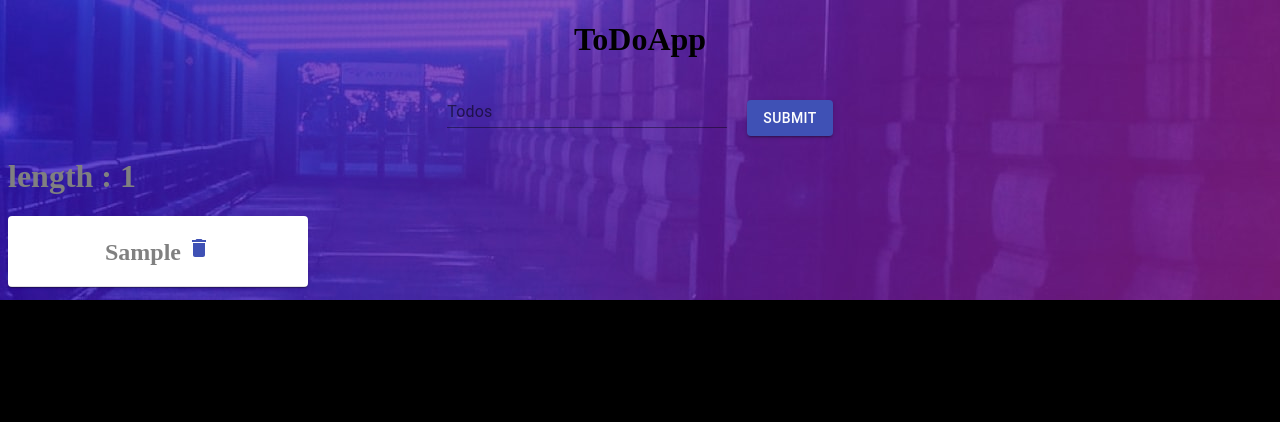
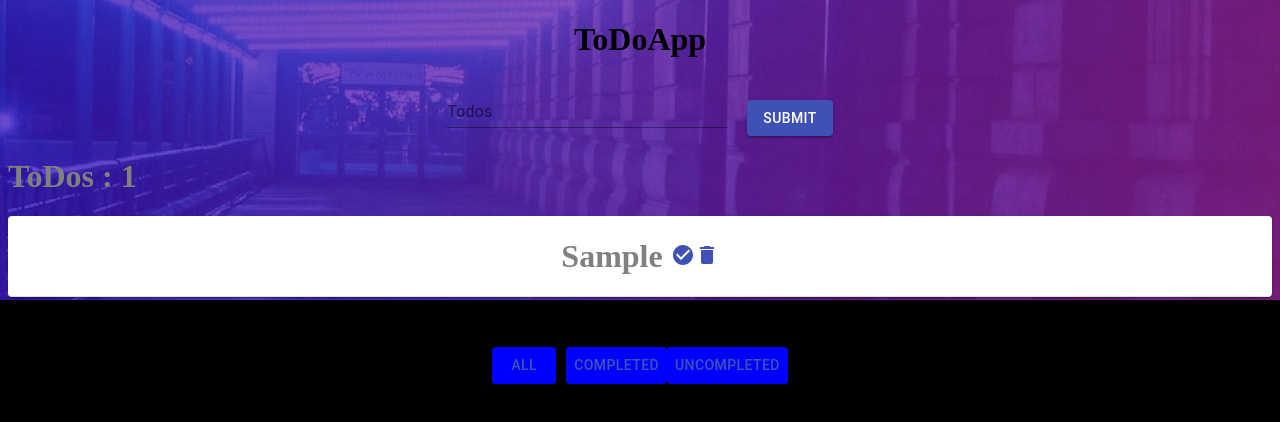
Before and after one commit to nav-commits/TodoApp, a React (Create React App) app: page / in a window 1280 px wide. Both pictures are taken after typing "Sample" into the empty fields and a click on the button "SUBMIT". Shown: the top 422 px of the page. Built offline with nearby package versions, Linux system fonts and the light colour scheme.

Commit message:
AddedNewFunctionality

```diff
--- a/package.json
+++ b/package.json
@@ -1,6 +1,6 @@
 {
   "name": "todoapp",
-  "version": "0.1.4",
+  "version": "0.1.5",
   "private": true,
   "dependencies": {
     "@material-ui/core": "^4.12.3",
--- a/src/Components/SearchToDo.jsx
+++ b/src/Components/SearchToDo.jsx
@@ -1,38 +1,64 @@
 import "../App.css";
-import { Grid, TextField, Button, Card, Divider } from "@material-ui/core";
+import {
+  Grid,
+  TextField,
+  Button,
+  Card,
+  Divider,
+  Typography,
+} from "@material-ui/core";
 import { makeStyles } from "@material-ui/core/styles";
 import React, { useEffect, useState } from "react";
 import DeleteIcon from "@material-ui/icons/Delete";
+import CheckCircleIcon from "@material-ui/icons/CheckCircle";
 
 const useStyles = makeStyles({
   root: {
     color: "black",
   },
   Card: {
-    width: "300px",
+    width: "100%",
+  },
+  lineAcross: {
+    textDecoration: "line-through",
   },
 });
 
 const SearchToDo = () => {
   const [text, setText] = useState("");
   const [todos, setToDos] = useState([]);
+  // const [status, SetStatus] = useState("All");
+  // const [filtered, setFiltered] = useState([]);
   const classes = useStyles();
 
-  useEffect(
-    () => {
-      getToDos()
-    },[]
-  )
+  // filter todos
+  // useEffect(() => {
+  //   filterFunction()
+  // }, [todos,status]);
 
-  useEffect(
-    () => {
-      saveToDos();
-    },
-    [todos]
-  );
+  useEffect(() => {
+    getToDos();
+  }, []);
+
+  useEffect(() => {
+    saveToDos();
+  }, [todos]);
 
   const handleChange = (event) => {
     setText(event.target.value);
+  };
+
+  const filterFunction = (e) => {
+    const targetFilter = e.target.value
+    if (targetFilter === "All") {
+     setToDos(todos);
+    } else if (targetFilter === "Completed") {
+      const completedToDos = todos.filter((todo) => todo.completed === true);
+      setToDos(completedToDos)
+    } else if (targetFilter === "UnCompleted") {
+      const unCompletedToDos = todos.filter((todo) => todo.completed === false);
+      setToDos(unCompletedToDos)
+    }
   };
 
   const handleSubmit = () => {
@@ -50,16 +76,28 @@ const SearchToDo = () => {
     setToDos(updatedList);
   };
 
+  const completeHandler = (oldtodo) => {
+    setToDos(
+      todos.map((item) => {
+        if (item.id === oldtodo) {
+          return { ...item, completed: !item.completed };
+        }
+        return item;
+      })
+    );
+  };
+
+  // save todos in localstorage
   const saveToDos = () => {
     localStorage.setItem("todos", JSON.stringify(todos));
   };
-
+  // get todos from localstorage
   const getToDos = () => {
     if (localStorage.getItem("todos") === null) {
       localStorage.setItem("todos", JSON.stringify([]));
     } else {
-      const localStorageToDos = localStorage.setItem("todos", JSON.stringify(todos));
-      setToDos(localStorageToDos)
+      const localStorageToDos = JSON.parse(localStorage.getItem("todos"));
+      setToDos(localStorageToDos);
     }
   };
   console.log(todos);
@@ -97,26 +135,60 @@ const SearchToDo = () => {
           alignItems: "flex-start",
         }}
       >
-        <h1 style={{ color: "grey" }}> length : {todos.length}</h1>
+        <h1 style={{ color: "grey" }}> ToDos : {todos.length}</h1>
       </div>
       {/* render the todos list */}
       <Card className={classes.Card}>
         {todos.map((todo) => {
           return (
             <div key={todo.id}>
-              <h2 style={{ color: "grey" }}>
+              <h1
+                className={todo.completed ? classes.lineAcross : null}
+                style={{ color: "grey" }}
+              >
                 {todo.text}{" "}
+                <CheckCircleIcon
+                  color={todo.completed ? 'secondary' : "primary"}
+                  style={{ cursor: "pointer" }}
+                  onClick={() => completeHandler(todo.id)}
+                />
                 <DeleteIcon
                   style={{ cursor: "pointer" }}
                   onClick={() => deleteHandler(todo.id)}
                   color="primary"
                 />
-              </h2>
+              </h1>
               <Divider orientation="horizontal" />
             </div>
           );
         })}
       </Card>
+      <div style={{ marginTop: "50px" }}>
+        <Button
+          style={{ backgroundColor: "blue", marginRight: "10px" }}
+          color="primary"
+          onClick={filterFunction}
+          value='All'
+        >
+          All
+        </Button>
+        <Button
+          onClick={filterFunction}
+          style={{ backgroundColor: "blue" }}
+          color="primary"
+          value='Completed'
+        >
+          Completed
+        </Button>
+        <Button
+          onClick={filterFunction}
+          style={{ backgroundColor: "blue" }}
+          color="primary"
+          value='UnCompleted'
+        >
+          UnCompleted
+        </Button>
+      </div>
     </div>
   );
 };
```
